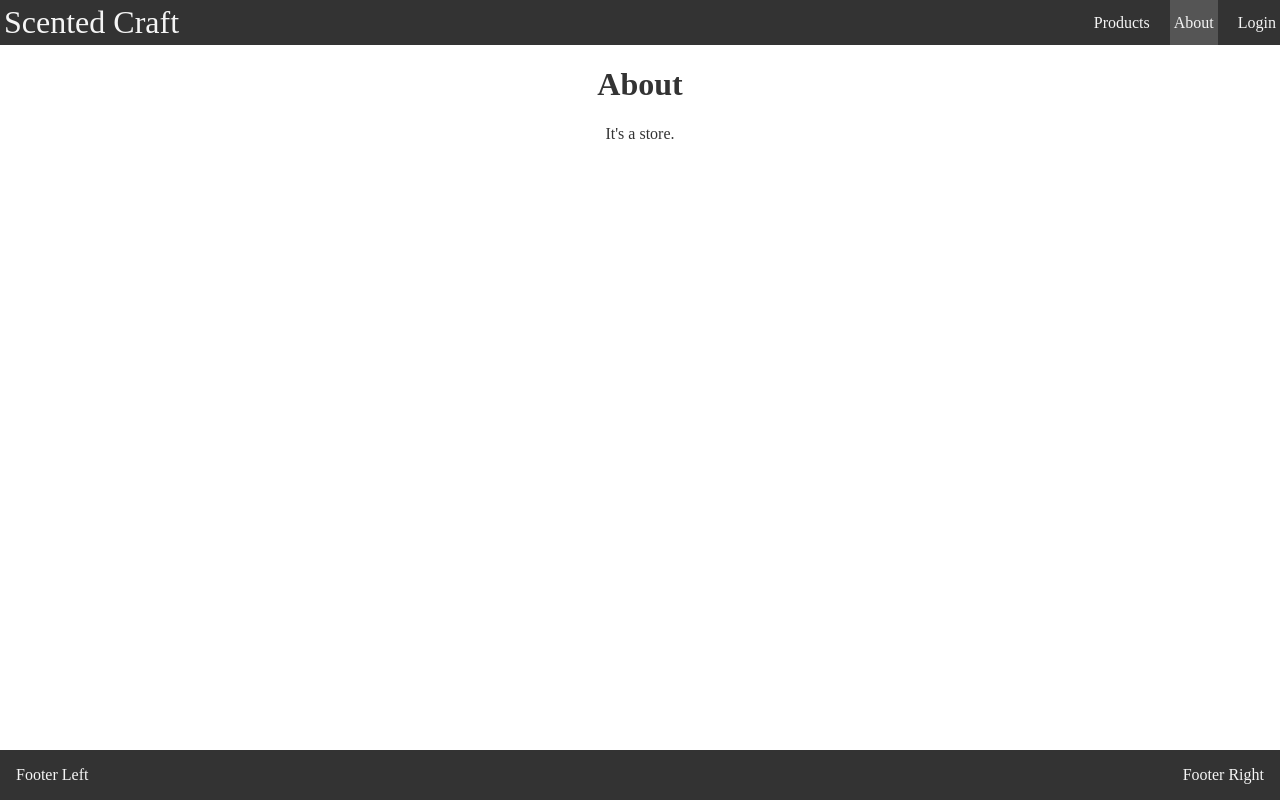
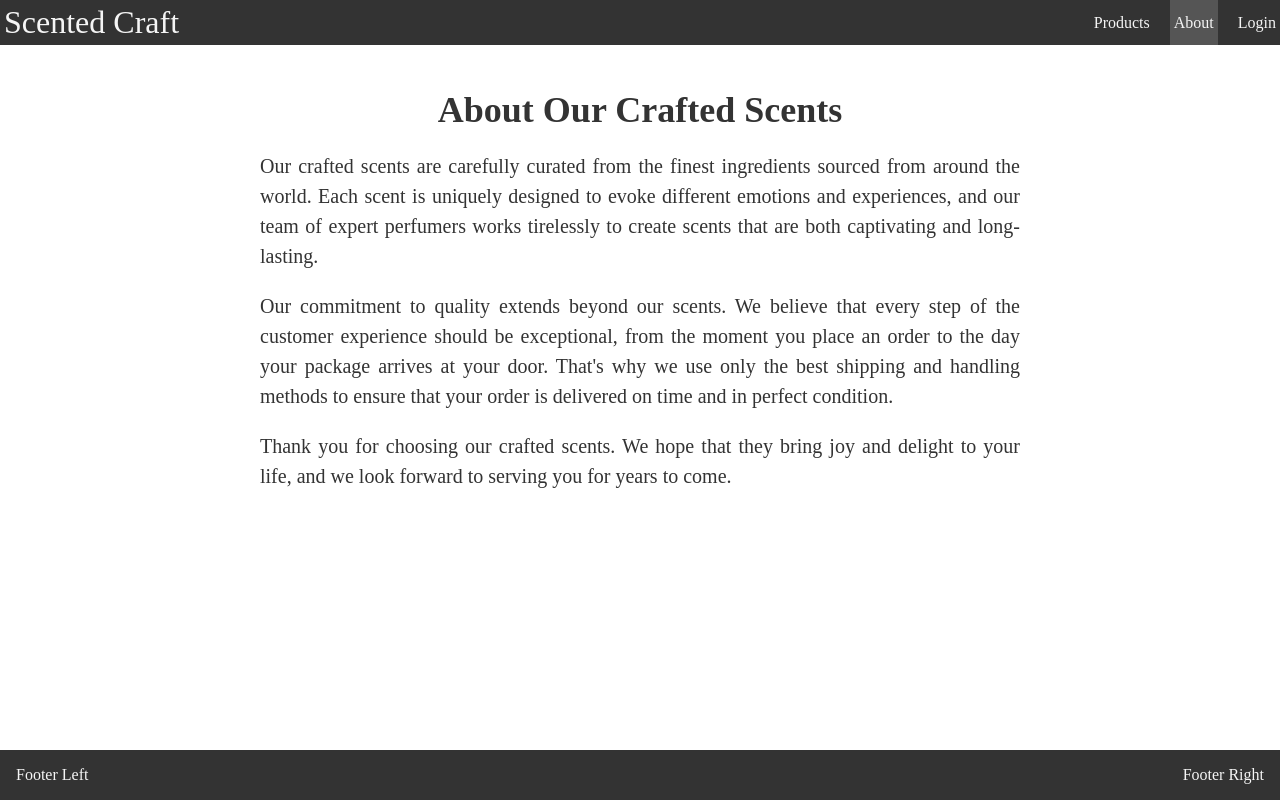
Before and after one commit to dkdam/CraftedScent, a React (Vite) app: page /about in a window 1280 px wide. Built offline with nearby package versions, Linux system fonts and the light colour scheme.

Commit message:
updated about page

```diff
--- a/index.html
+++ b/index.html
@@ -4,7 +4,7 @@
     <meta charset="UTF-8" />
     <link rel="icon" type="image/svg+xml" href="/vite.svg" />
     <meta name="viewport" content="width=device-width, initial-scale=1.0" />
-    <title>Scented Craft</title>
+    <title>Crafted Scent</title>
   </head>
   <body>
     <div id="root"></div>
--- /dev/null
+++ b/src/Components/About.css
@@ -0,0 +1,23 @@
+.aboutContainer {
+    display: flex;
+    justify-content: center;
+}
+
+.aboutContent {
+    max-width: 800px;
+    margin: 0 20px;
+    padding: 20px;
+    text-align: justify;
+}
+
+.aboutContent h1 {
+    font-size: 36px;
+    margin-bottom: 20px;
+    text-align: center;
+}
+
+.aboutContent p {
+    font-size: 20px;
+    margin-bottom: 20px;
+    line-height: 1.5;
+}
--- a/src/Components/About.tsx
+++ b/src/Components/About.tsx
@@ -1,8 +1,29 @@
+import './About.css'
+
 export default function About() {
     return (
-        <div>
-            <h1>About</h1>
-            <p>It's a store.</p>
+        <div className='aboutContainer'>
+            <div className="aboutContent">
+                <h1>About Our Crafted Scents</h1>
+                <p>
+                    Our crafted scents are carefully curated from the finest ingredients
+                    sourced from around the world. Each scent is uniquely designed to
+                    evoke different emotions and experiences, and our team of expert perfumers
+                    works tirelessly to create scents that are both captivating and long-lasting.
+                </p>
+                <p>
+                    Our commitment to quality extends beyond our scents. We believe that
+                    every step of the customer experience should be exceptional, from the
+                    moment you place an order to the day your package arrives at your door.
+                    That's why we use only the best shipping and handling methods to ensure
+                    that your order is delivered on time and in perfect condition.
+                </p>
+                <p>
+                    Thank you for choosing our crafted scents. We hope that they bring
+                    joy and delight to your life, and we look forward to serving you
+                    for years to come.
+                </p>
+            </div>
         </div>
     )
 }
```
